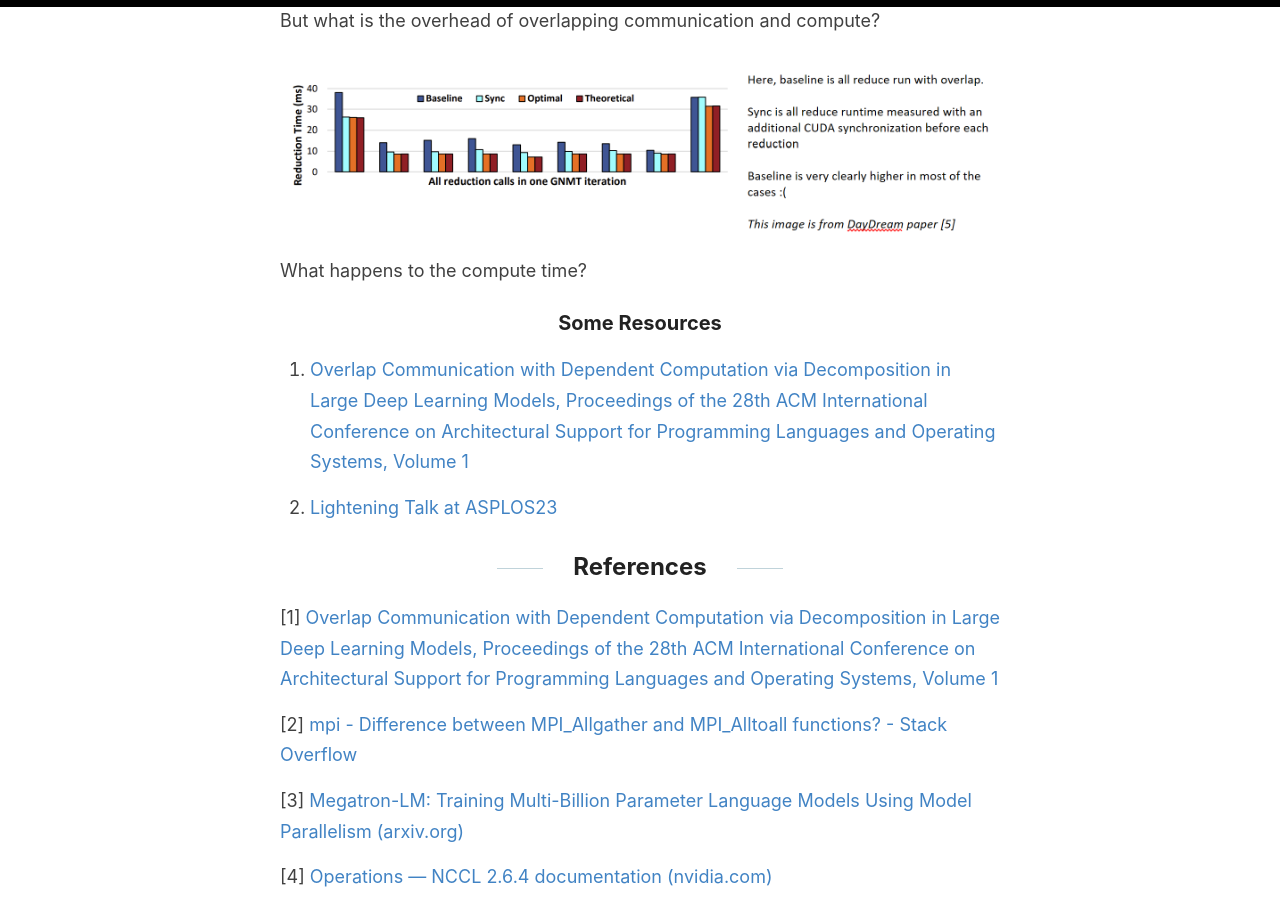
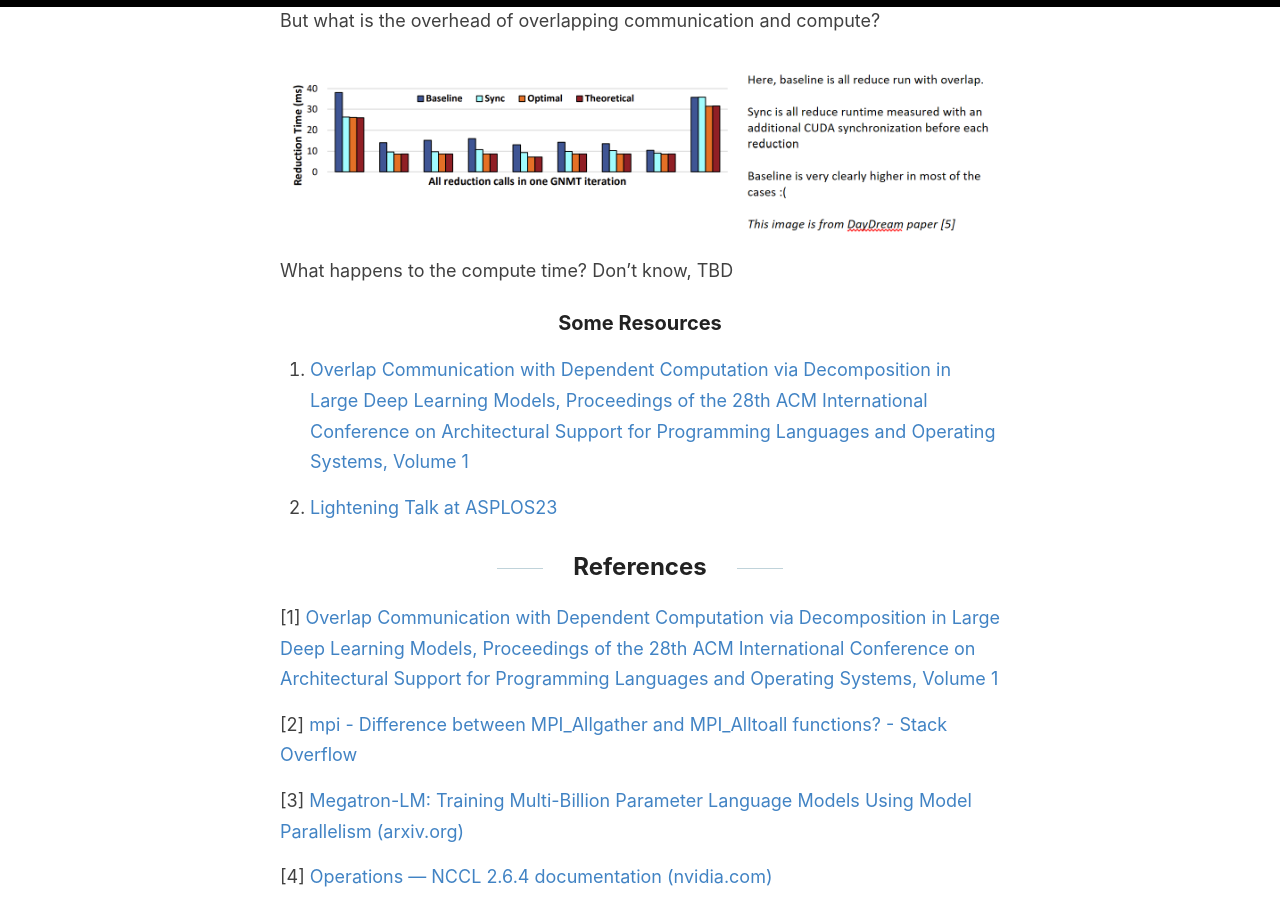
Before and after one commit to The-Mind-Palace/The-Mind-Palace.github.io, a Jekyll site: the page built from _posts/2023-10-25-google-comm-paper-ASPLOS23-spring.md, in a window 1280 px wide and 900 px high, scrolled down 5451 px. Built offline with Jekyll 4.4.1, drawn with Linux system fonts in a browser that asks for light colours; our own code applies the rules of GitHub Pages for plain Markdown files.

Commit message:
small changes

```diff
--- a/_posts/2023-10-25-google-comm-paper-ASPLOS23-spring.md
+++ b/_posts/2023-10-25-google-comm-paper-ASPLOS23-spring.md
@@ -90,7 +90,7 @@ But what is the overhead of overlapping communication and compute?
 
 ![Alt text](../images/google_comm_paper_ASPLOS23/image-7.png)
 
-What happens to the compute time?
+What happens to the compute time? Don't know, TBD
 
 ### Some Resources
 
```
